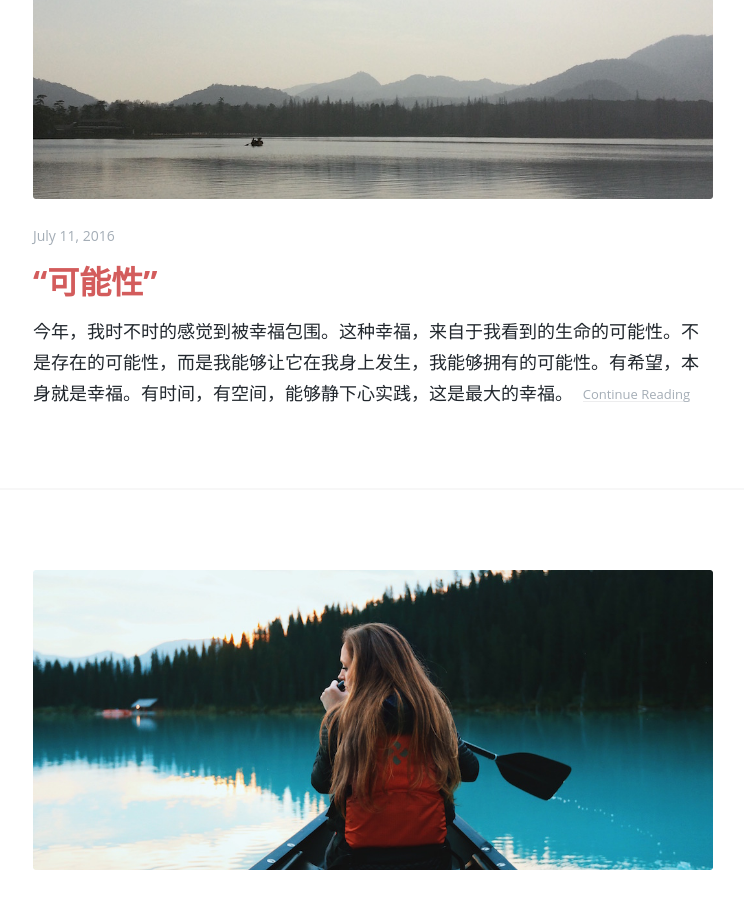
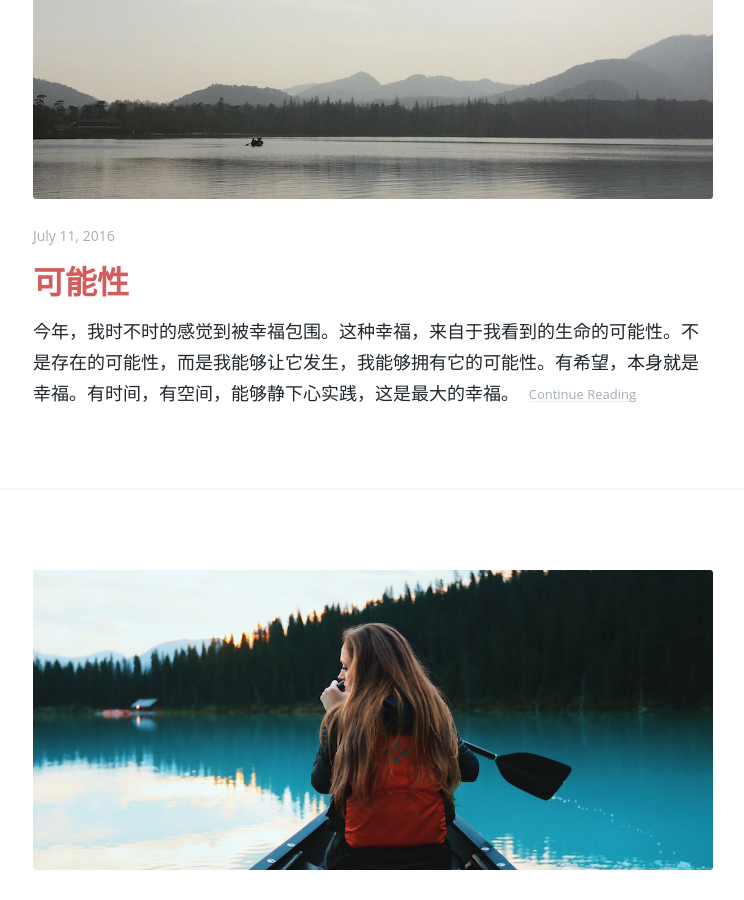
Before and after one commit to irisguanhong/irisguanhong.github.io, a Jekyll site: the page built from index.html, in a window 1280 px wide and 900 px high, scrolled down 312 px. Shown: the whole window, without its empty margins (267-1011 px from the left). Built offline with Jekyll 4.4.1, drawn with Linux system fonts in a browser that asks for light colours; the list of posts is cut into pages by our own code; some of the changed text lies outside the part shown.

Commit message:
edited description

```diff
--- a/_config.yml
+++ b/_config.yml
@@ -6,7 +6,7 @@ avatar:           avatar.png # 添加你的头像
 favicon:          favicon.ico # 添加用于显示于浏览器 Tab 上的博客图标
 email:            ghli08@gmail.com
 description: >    # 主题简介，可改为博客描述
-  I found myself in my 30s. Since then, I felt I was sourrounded by joy, curiousity and actualization, which made me feel as if I came back to my 20s again.<a href='https://ghost.org'>Ghost</a>, the Roon theme was
+  I found myself in my 30s. Since then, I felt I was sourrounded by joy, curiousity and actualization, which made me feel as if I came back to my 20s again.
 
 
 url:              "irisguanhong.github.io" # 添加域名（不需要 http:// 前缀），或使用「/」作为博客根链接，
--- a/_posts/2016-07-11-The Possibilities.md
+++ b/_posts/2016-07-11-The Possibilities.md
@@ -1,14 +1,12 @@
 ---
 layout: post
-title:  “可能性”
-description: 今年，我时不时的感觉到被幸福包围。这种幸福，来自于我看到的生命的可能性。不是存在的可能性，而是我能够让它在我身上发生，我能够拥有的可能性。有希望，本身就是幸福。有时间，有空间，能够静下心实践，这是最大的幸福。
+title:  可能性
+description: 今年，我时不时的感觉到被幸福包围。这种幸福，来自于我看到的生命的可能性。不是存在的可能性，而是我能够让它发生，我能够拥有它的可能性。有希望，本身就是幸福。有时间，有空间，能够静下心实践，这是最大的幸福。
 image: xihu.jpg
 ---
-
 Created 160711
 By Iris
 
-# 可能性
 择日不如撞日。在我将“用github + markdown + jekyll 搭建博客”这个目标拖延了几年之后的今天，我发布了自己的博客。
 
 毫无预期。
@@ -23,4 +21,4 @@ By Iris
 
 用github + markdown + jekyll 搭建博客，是第三个目标。
 
-今年，我时不时的感觉到被幸福包围。这种幸福，来自于我看到的生命的可能性。不是存在的可能性，而是我能够让它在我身上发生，我能够拥有的可能性。有希望，本身就是幸福。有时间，有空间，能够静下心实践，这是最大的幸福。
+今年，我时不时的感觉到被幸福包围。这种幸福，来自于我看到的生命的可能性。不是存在的可能性，而是我能够让它发生，我能够拥有它的可能性。有希望，本身就是幸福。有时间，有空间，能够静下心实践，这是最大的幸福。
```
